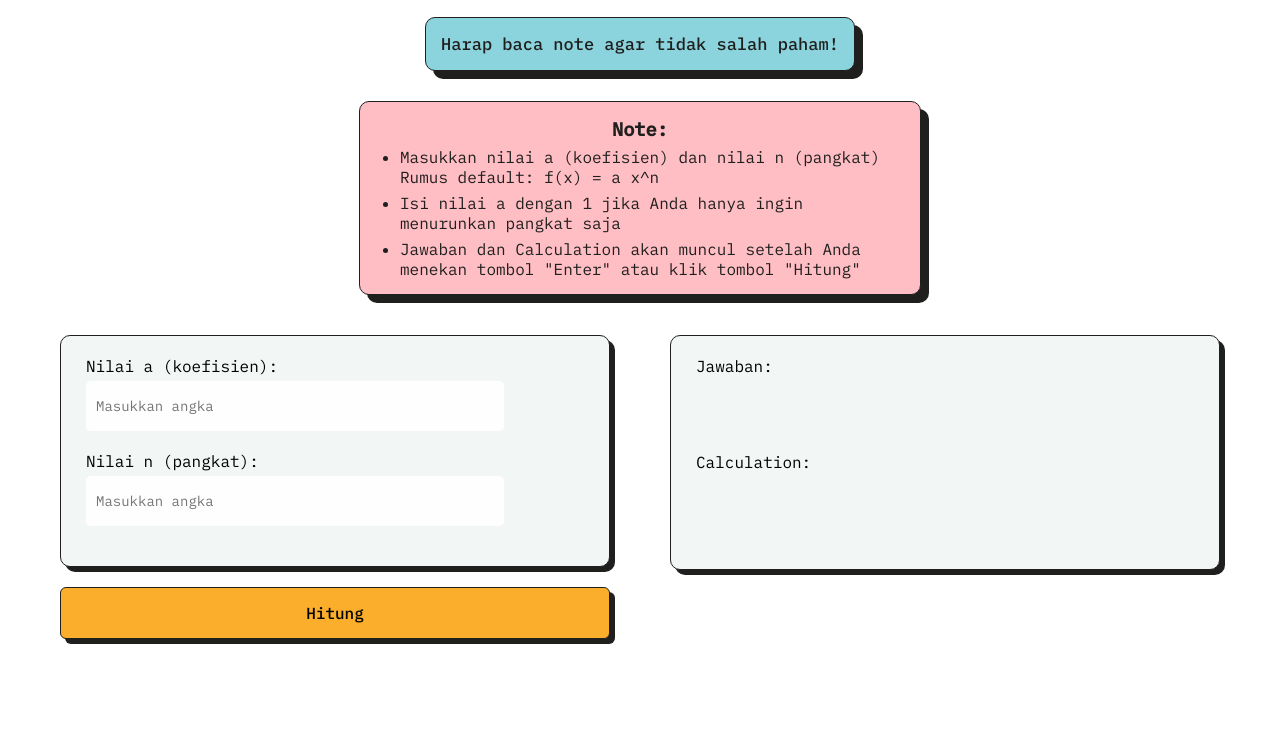
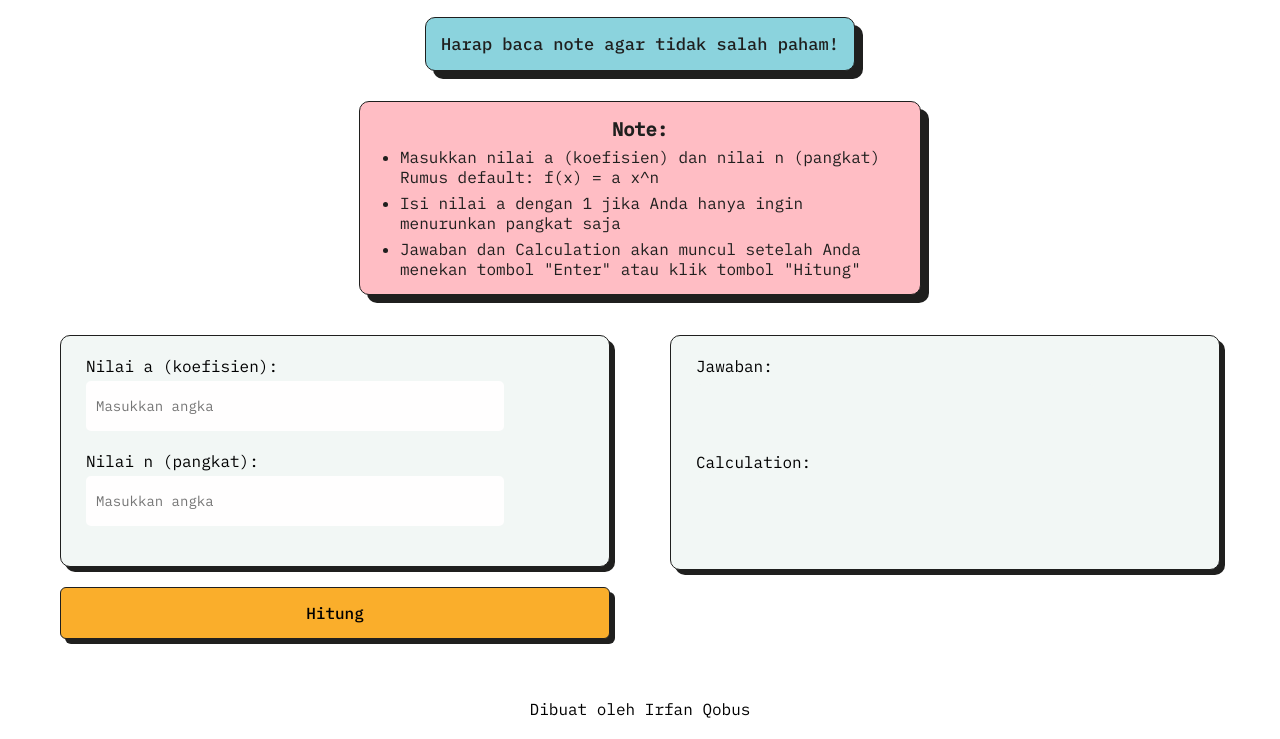
Before and after one commit to irfanqs/derivative-of-algebraic-function-calculator, a plain HTML site: page index.html in a window 1280 px wide. Shown: the part 68-807 px from the top of the page. Drawn offline with Linux system fonts and the light colour scheme.

Commit message:
Updating title index.html

```diff
--- a/index.html
+++ b/index.html
@@ -3,7 +3,7 @@
   <head>
     <meta charset="UTF-8" />
     <meta name="viewport" content="width=device-width, initial-scale=1.0" />
-    <title>Tugas Besar Kalkulus</title>
+    <title>Turunan Fungsi Aljabar | irfanqobus</title>
     <link rel="stylesheet" href="styles.css" />
   </head>
   <body>
@@ -48,7 +48,7 @@
       </main>
 
       <footer>
-        <!-- <p>Dibuat oleh Irfan Qobus</p> -->
+        <p>Dibuat oleh Irfan Qobus</p>
       </footer>
     </div>
 
```
